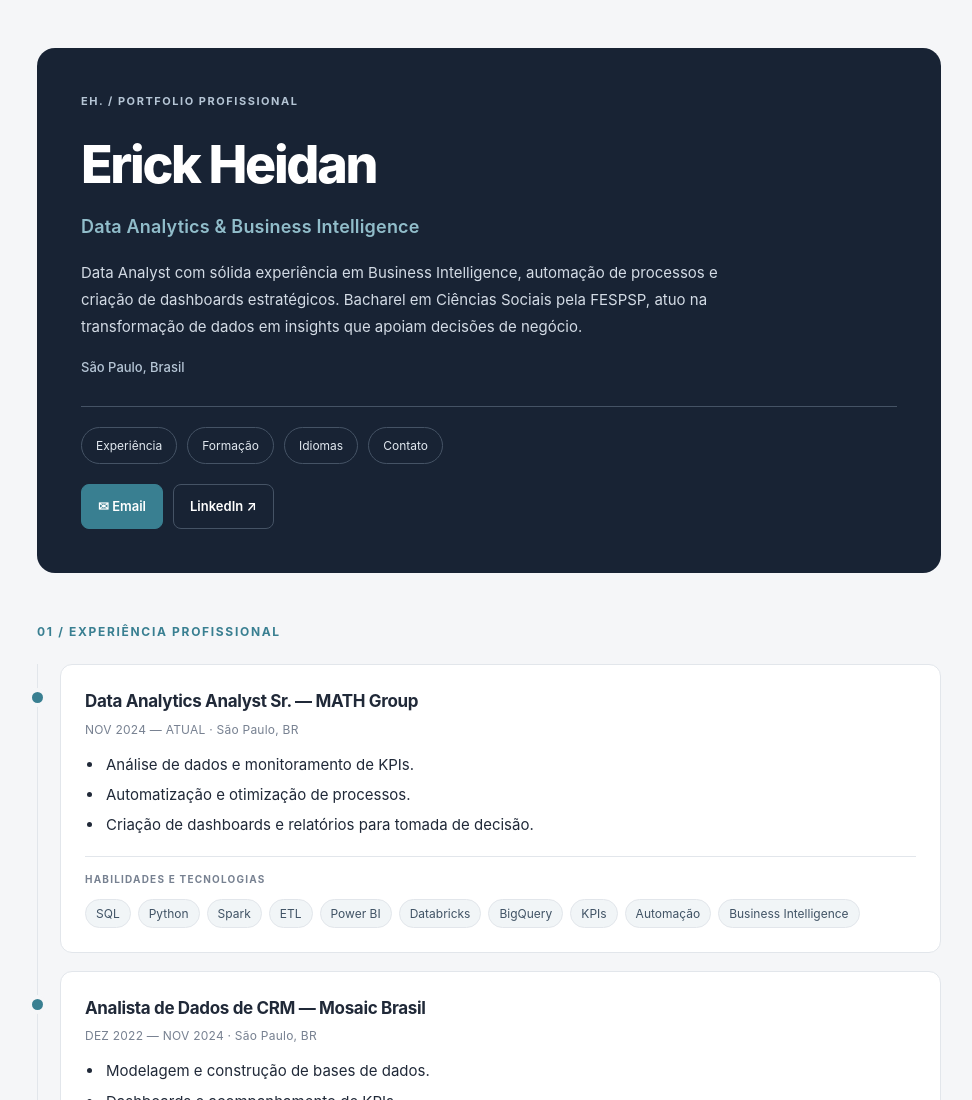
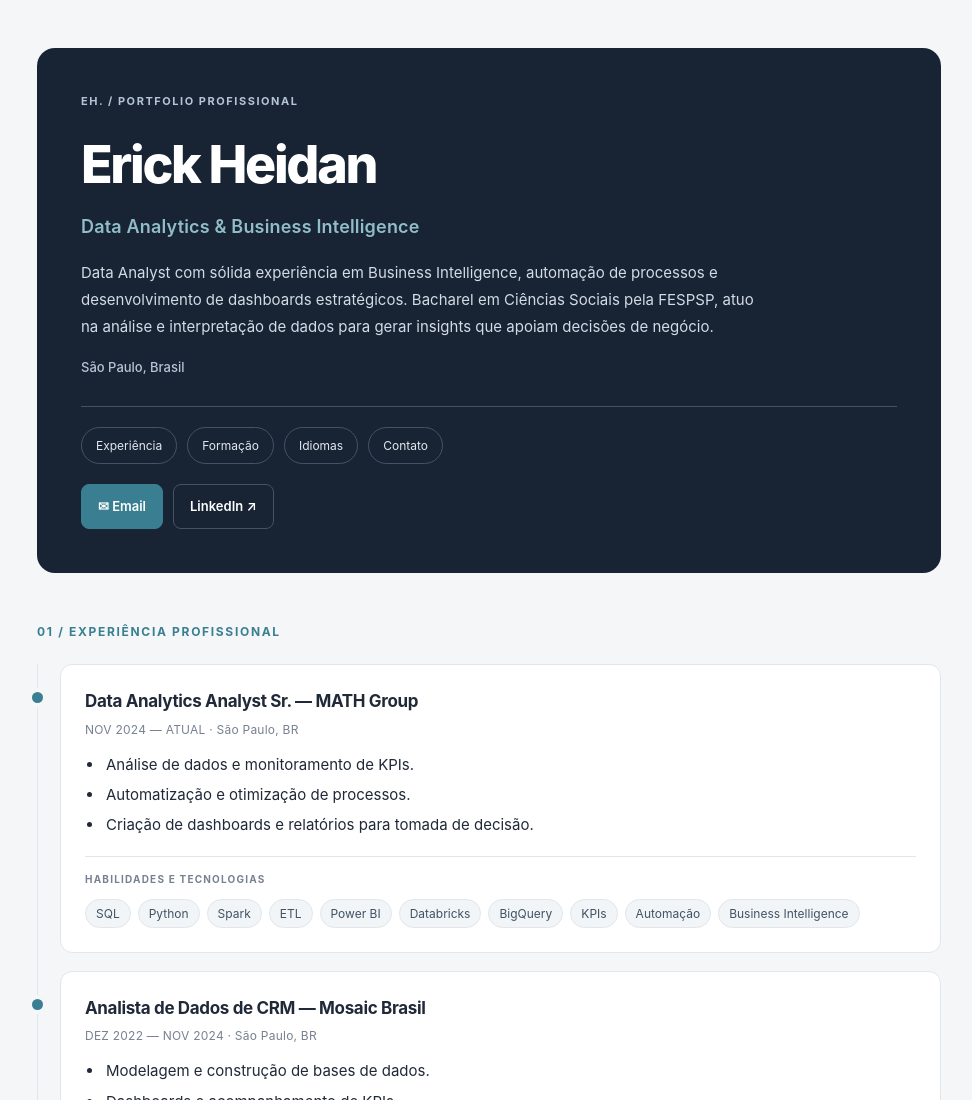
Before and after one commit to erickheidan/erickheidan.github.io, a plain HTML site: page index.html in a window 1280 px wide. Shown: the top 1100 px of the page, without its empty margins (151-1123 px from the left). Drawn offline with Linux system fonts and the light colour scheme.

Commit message:
Update index.html

```diff
--- a/index.html
+++ b/index.html
@@ -612,9 +612,9 @@
 
       <p class="lead">
         Data Analyst com sólida experiência em Business Intelligence,
-        automação de processos e criação de dashboards estratégicos.
-        Bacharel em Ciências Sociais pela FESPSP, atuo na transformação
-        de dados em insights que apoiam decisões de negócio.
+        automação de processos e desenvolvimento de dashboards estratégicos.
+        Bacharel em Ciências Sociais pela FESPSP, atuo na análise
+        e interpretação de dados para gerar insights que apoiam decisões de negócio.
       </p>
 
       <div class="location">
```
